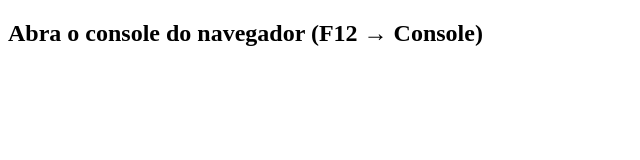
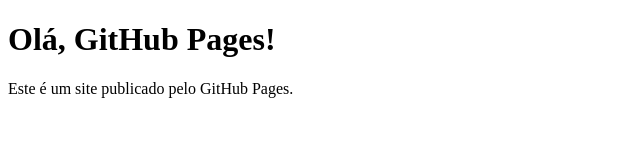
Before and after one commit to RoseliaCristina/atividade01-js, a plain HTML site: page index.html in a window 1280 px wide. Shown: the whole page, without its empty margins (0-640 px from the left). Drawn offline with Linux system fonts and the light colour scheme.

Commit message:
Atualiza index.html para teste GitHub Pages

```diff
--- a/index.html
+++ b/index.html
@@ -1,11 +1,12 @@
 <!DOCTYPE html>
 <html lang="pt-BR">
 <head>
-  <meta charset="UTF-8">
-  <title>Atividade 01</title>
+    <meta charset="UTF-8" />
+    <meta name="viewport" content="width=device-width, initial-scale=1" />
+    <title>Meu Site no GitHub Pages</title>
 </head>
 <body>
-  <h2>Abra o console do navegador (F12 → Console)</h2>
-  <script src="atividade01.js"></script>
+    <h1>Olá, GitHub Pages!</h1>
+    <p>Este é um site publicado pelo GitHub Pages.</p>
 </body>
 </html>
```
